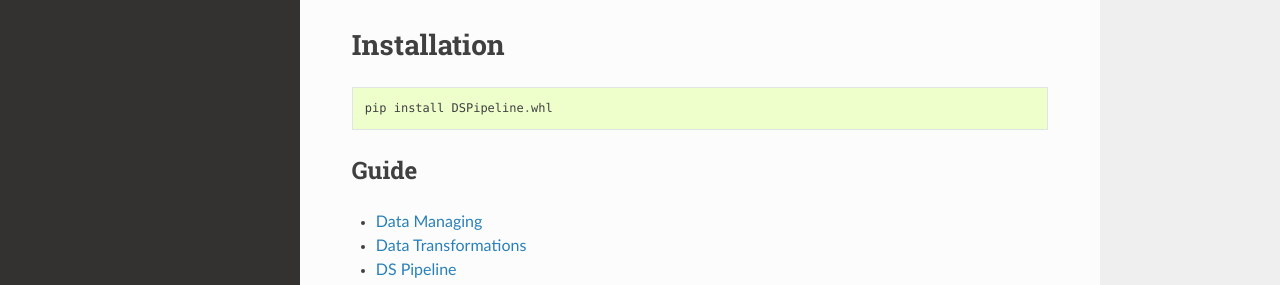
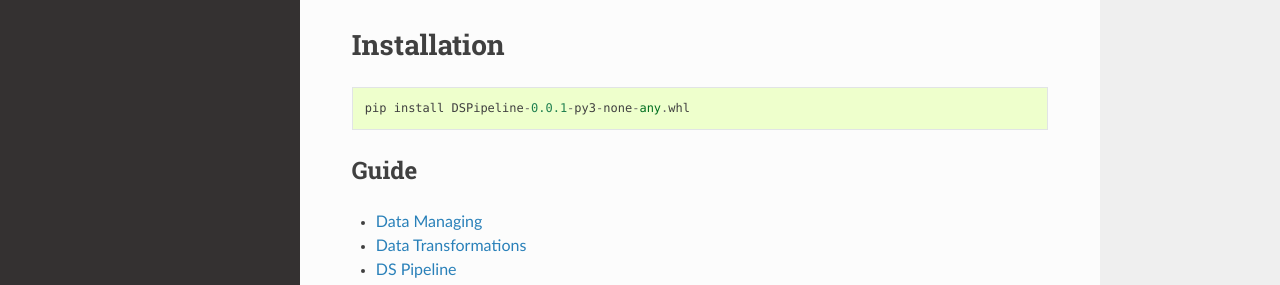
Before and after one commit to kylelrichards11/DSPipeline, a Sphinx documentation site: the page built from docs/source/index.rst, in a window 1280 px wide. Shown: the part 278-563 px from the top of the page. Built offline with Sphinx 7.4.7 and the Read the Docs theme 2.0.0, drawn with Linux system fonts in a browser that asks for light colours.

Commit message:
Updated wheel filename

```diff
--- a/docs/source/index.rst
+++ b/docs/source/index.rst
@@ -10,7 +10,7 @@ Installation
 
 .. code-block:: python
 
-    pip install DSPipeline.whl
+    pip install DSPipeline-0.0.1-py3-none-any.whl
 
 Guide
 ^^^^^
```
